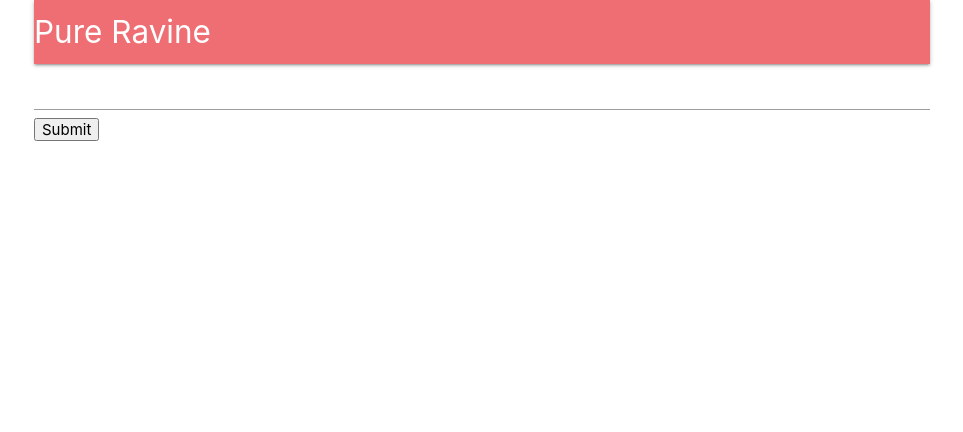
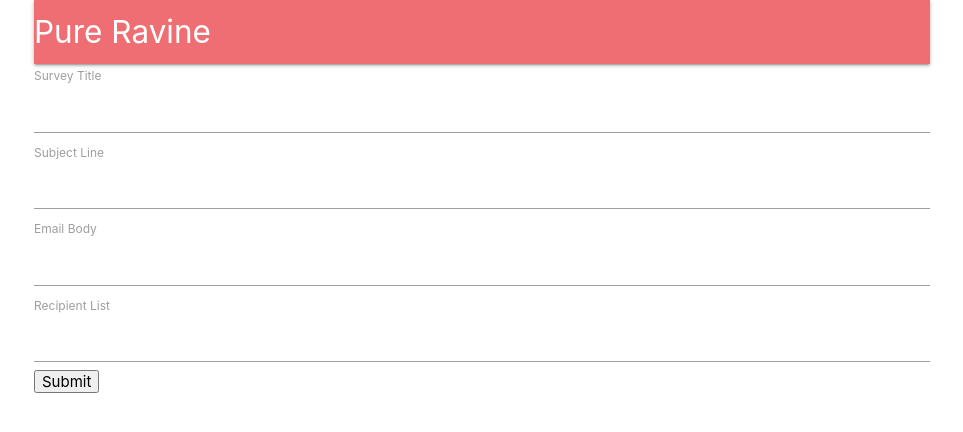
Before and after one commit to KatieFrey/pure-ravine, a React (Create React App) app in the folder client/: page /surveys/new in a window 1280 px wide. Shown: the top 432 px of the page, without its empty margins (158-1121 px from the left). Built offline with nearby package versions, Linux system fonts and the light colour scheme; no server answers.

Commit message:
Input Fields

```diff
--- a/client/src/components/surveys/SurveyField.js
+++ b/client/src/components/surveys/SurveyField.js
@@ -1,10 +1,11 @@
 //SurveyField contains logic to render a single label and text input
 import React from "react";
 
-export default () => {
+export default ({ input, label }) => {
   return (
     <div>
-      <input />
+      <label>{label}</label>
+      <input {...input} />
     </div>
   );
 };
--- a/client/src/components/surveys/SurveyForm.js
+++ b/client/src/components/surveys/SurveyForm.js
@@ -8,7 +8,30 @@ class SurveyForm extends Component {
   renderFields() {
     return (
       <div>
-        <Field type="text" name="title" component={SurveyField} />
+        <Field
+          label="Survey Title"
+          type="text"
+          name="title"
+          component={SurveyField}
+        />
+        <Field
+          label="Subject Line"
+          type="text"
+          name="subject"
+          component={SurveyField}
+        />
+        <Field
+          label="Email Body"
+          type="text"
+          name="body"
+          component={SurveyField}
+        />
+        <Field
+          label="Recipient List"
+          type="text"
+          name="emails"
+          component={SurveyField}
+        />
       </div>
     );
   }
```
